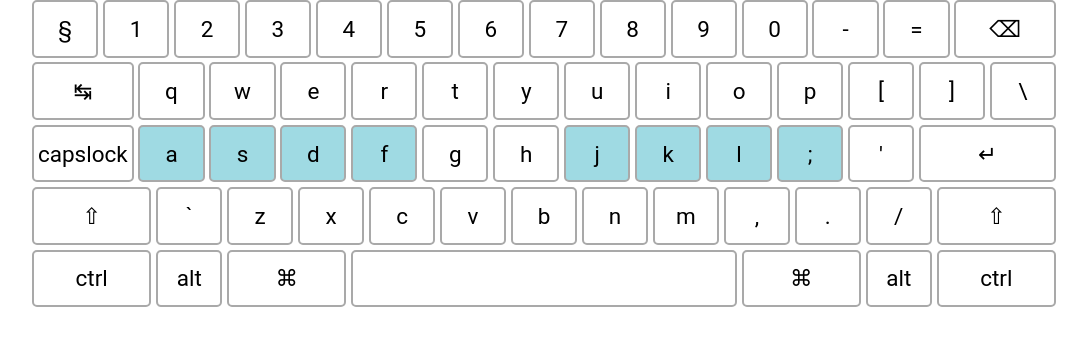
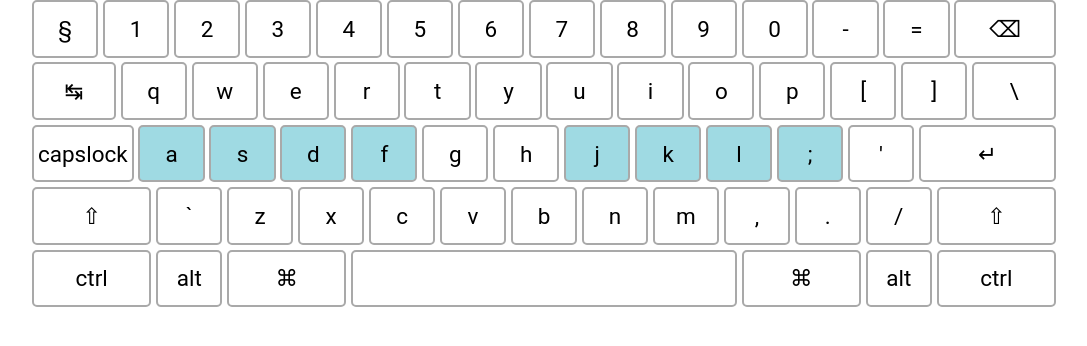
Before and after one commit to KasiMaru/10-fingers-practice, a React app: page / in a window 1280 px wide. Shown: the top 346 px of the page, without its empty margins (96-1183 px from the left). Built offline with nearby package versions, Linux system fonts and the light colour scheme.

Commit message:
Adjust grid layout to match mac keyboard better

```diff
--- a/src/components/Keyboard/Keyboard.scss
+++ b/src/components/Keyboard/Keyboard.scss
@@ -1,6 +1,6 @@
 @import '../../styles/variables';
 
-// 14.5 — keys in a kbd row, 4 — each key divided into 4 "key columns"
+// ~14.5 — keys in a kbd row, 4 — each key divided into 4 "key columns"
 $keyboard-columns: 14.5 * 4;
 
 .keyboard {
@@ -15,8 +15,12 @@ $keyboard-columns: 14.5 * 4;
     grid-column: span 4;
 }
 
+.keyboard__key--tab,
+.keyboard__key--\\ {
+    grid-column: span 5;
+}
+
 .keyboard__key--backspace,
-.keyboard__key--tab,
 .keyboard__key--capslock {
     grid-column: span 6;
 }
```
